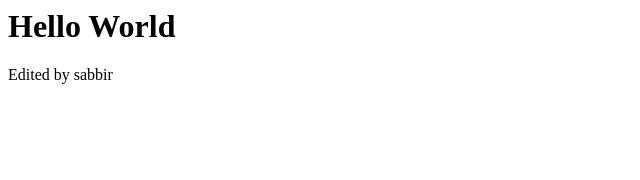
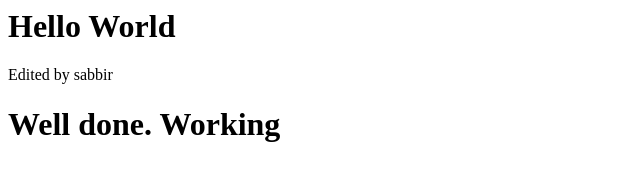
Before and after one commit to hrmahid/groupStudy, a plain HTML site: page index.html in a window 1280 px wide. Shown: the whole page, without its empty margins (0-640 px from the left). Drawn offline with Linux system fonts and the light colour scheme.

Commit message:
updated by hrm

```diff
--- a/index.html
+++ b/index.html
@@ -1,2 +1,3 @@
 <h1>Hello World</h1>
 <p> Edited by sabbir </p>
+<h1>Well done. Working</h1>
```
